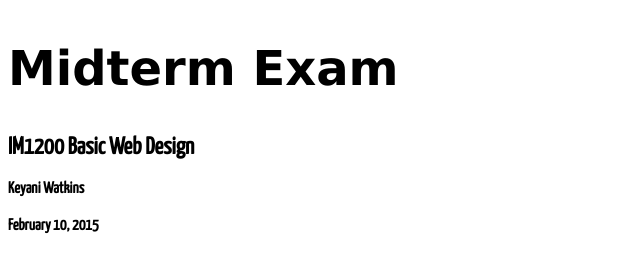
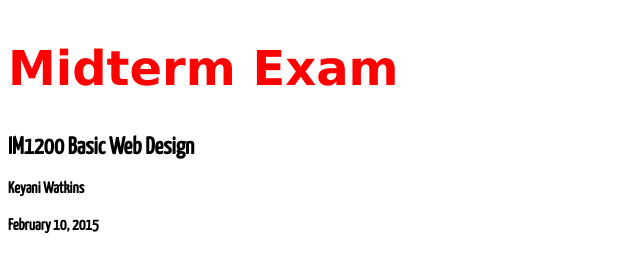
Before and after one commit to keyani2/hello-world, a plain HTML site: page midterm.html in a window 1280 px wide. Shown: the whole page, without its empty margins (0-640 px from the left). Drawn offline with Linux system fonts and the light colour scheme.

Commit message:
Update midterm.html

```diff
--- a/midterm.html
+++ b/midterm.html
@@ -9,7 +9,7 @@
  h1 {
   font-family: Geneva, Verdana, 'Lucida Sans', 'Lucida Grande', 'Lucida Sans Unicode', sans-serif;
   font-size: 48px;
-  font-color: red;
+  color: red;
 
  }
 
```
